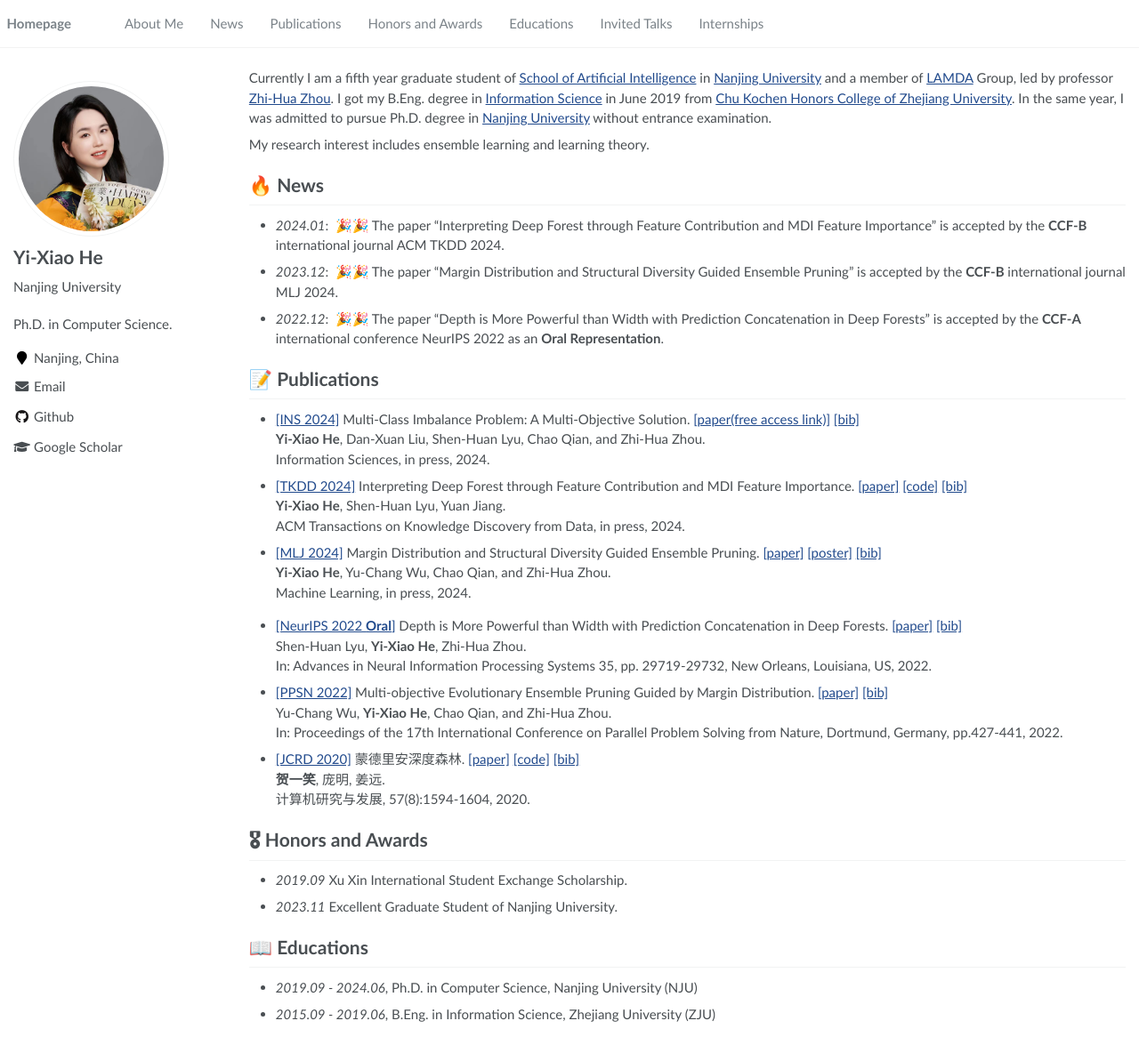
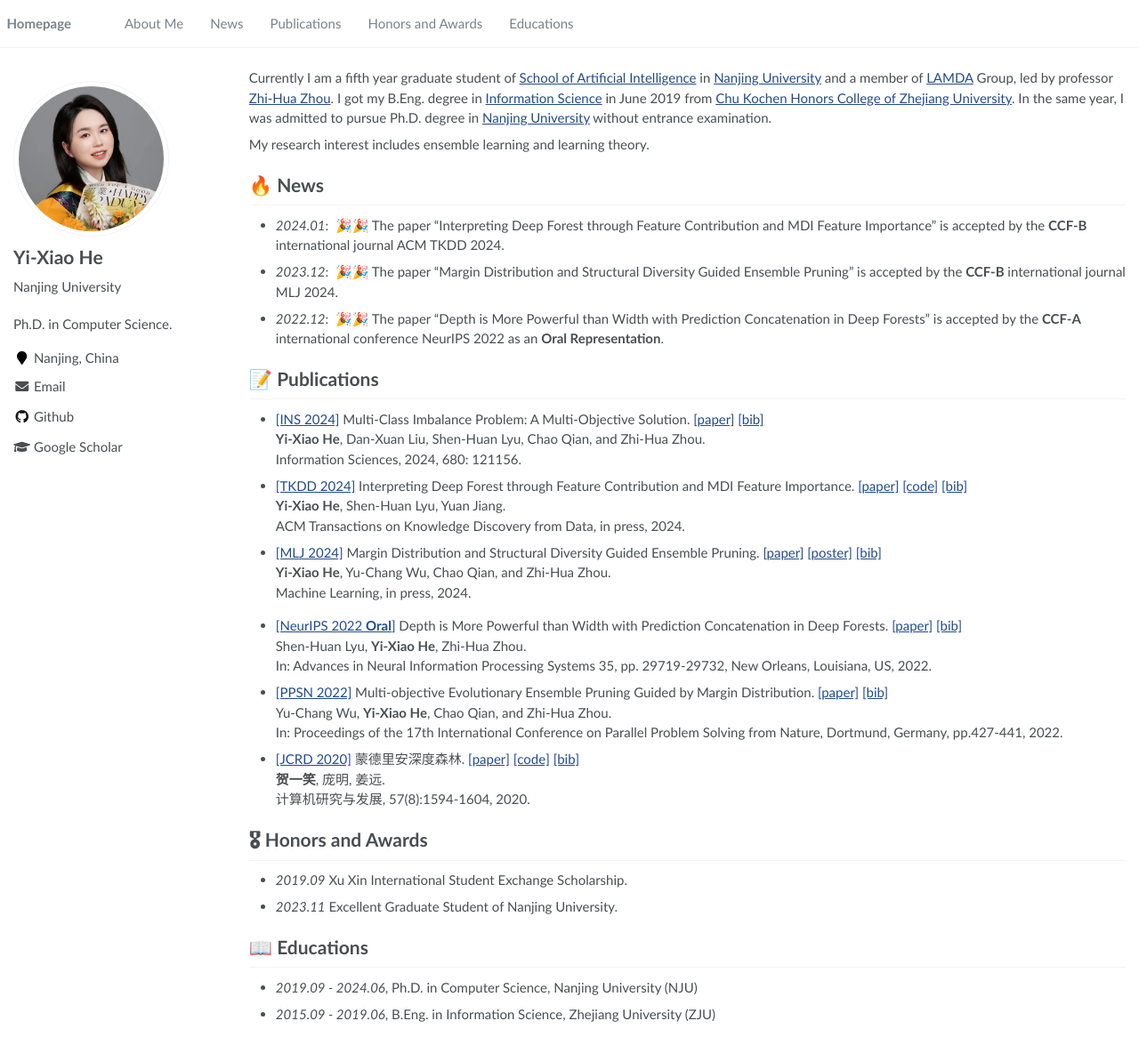
Before and after one commit to heyixiao14/heyixiao14.github.io, a Jekyll site: the page built from _pages/about.md, in a window 1280 px wide and 1166 px high. Shown: the whole window at 89% size. Built offline with Jekyll 4.4.1, drawn with Linux system fonts in a browser that asks for light colours.

```diff
--- a/_pages/about.md
+++ b/_pages/about.md
@@ -32,9 +32,9 @@ My research interest includes ensemble learning and learning theory.
 **Yi-Xiao He**, Dan-Xuan Liu, Shen-Huan Lyu, Chao Qian, and Zhi-Hua Zhou.<br>
 Information Sciences, in press, 2024. -->
 
- - [[INS 2024]](https://authors.elsevier.com/a/1jQ0-4ZQEFhxF) Multi-Class Imbalance Problem: A Multi-Objective Solution. [[paper(free access link)]](https://authors.elsevier.com/a/1jQ0-4ZQEFhxF) [[bib]](papers/he2024multi.html) <br>
+ - [[INS 2024]](https://www.sciencedirect.com/science/article/pii/S0020025524010703) Multi-Class Imbalance Problem: A Multi-Objective Solution. [[paper]](https://www.sciencedirect.com/science/article/pii/S0020025524010703) [[bib]](papers/he2024multi.html) <br>
 **Yi-Xiao He**, Dan-Xuan Liu, Shen-Huan Lyu, Chao Qian, and Zhi-Hua Zhou.<br>
-Information Sciences, in press, 2024.
+Information Sciences, 2024, 680: 121156.
 
 - [[TKDD 2024]](https://dl.acm.org/doi/10.1145/3641108) Interpreting Deep Forest through Feature Contribution and MDI Feature Importance. [[paper]](papers/he2024interpreting.pdf) [[code]](https://github.com/heyixiao14/DFFI-code) [[bib]](papers/he2024interpreting.html) <br>
 **Yi-Xiao He**, Shen-Huan Lyu, Yuan Jiang.<br>
```
Also changed, not shown: _data/navigation.yml (+4 -4 lines).
